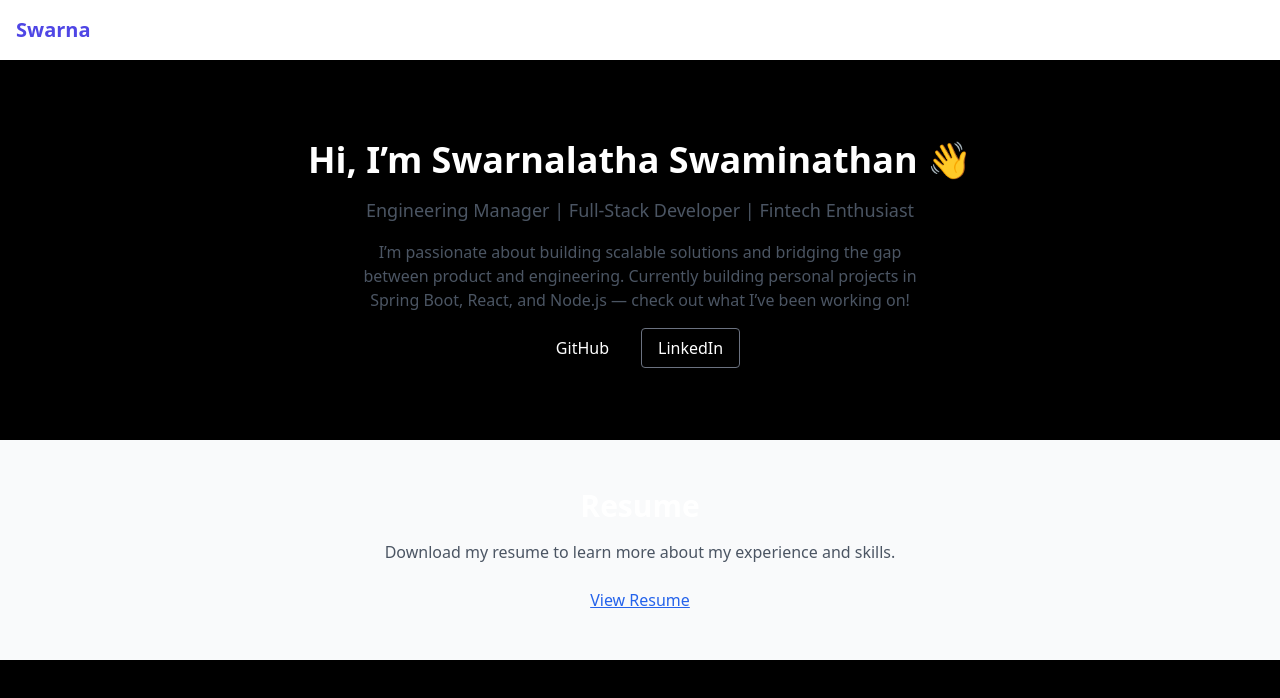
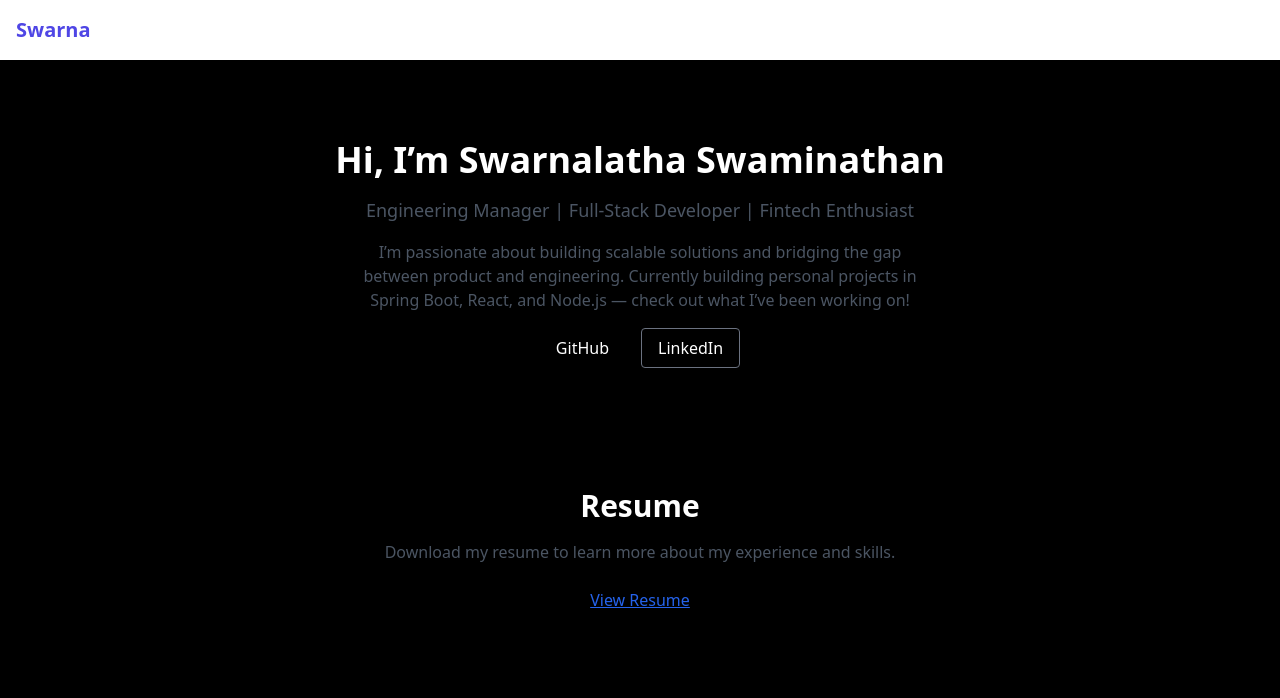
Before and after one commit to swarna73/swarna-portfolio, a React (Vite) app: page / in a window 1280 px wide. Shown: the top 698 px of the page. Built offline with nearby package versions, Linux system fonts and the light colour scheme.

Commit message:
Switched portfolio theme to dark mode (black bg, white text)

```diff
--- a/src/App.jsx
+++ b/src/App.jsx
@@ -23,7 +23,7 @@ export default function App() {
       {/* Sections */}
       {section === 'home' && (
         <section className="flex flex-col items-center justify-center text-center py-20 px-4">
-          <h2 className="text-4xl font-bold mb-4">Hi, I’m Swarnalatha Swaminathan 👋</h2>
+          <h2 className="text-4xl font-bold mb-4">Hi, I’m Swarnalatha Swaminathan </h2>
           <p className="text-lg max-w-2xl text-gray-600">
             Engineering Manager | Full-Stack Developer | Fintech Enthusiast
           </p>
@@ -50,7 +50,7 @@ export default function App() {
           </p>
         </section>
       )}
-      <section id="resume" className="py-12 bg-gray-50 text-center">
+      <section id="resume" className="py-12 bg-black text-center">
   <h2 className="text-3xl font-bold mb-4">Resume</h2>
   <p className="text-gray-600 mb-6">Download my resume to learn more about my experience and skills.</p>
 <a
```
